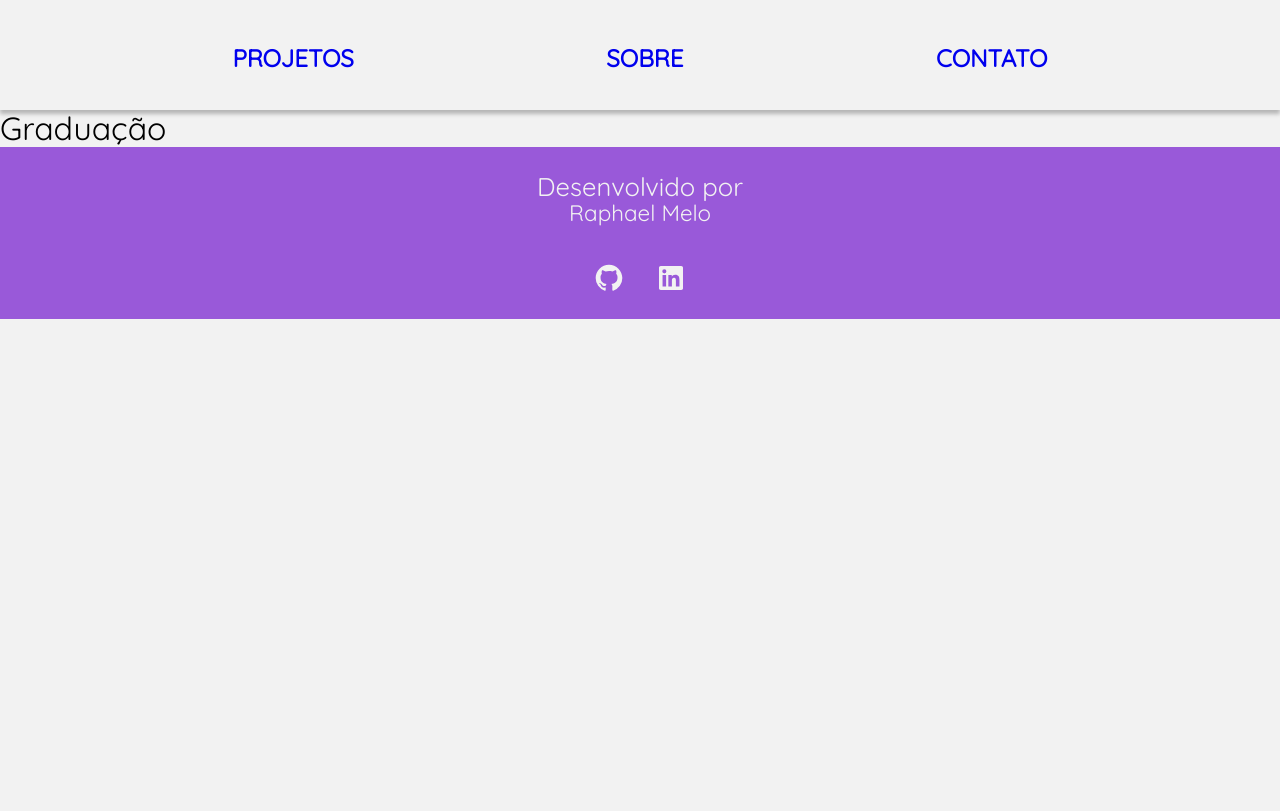
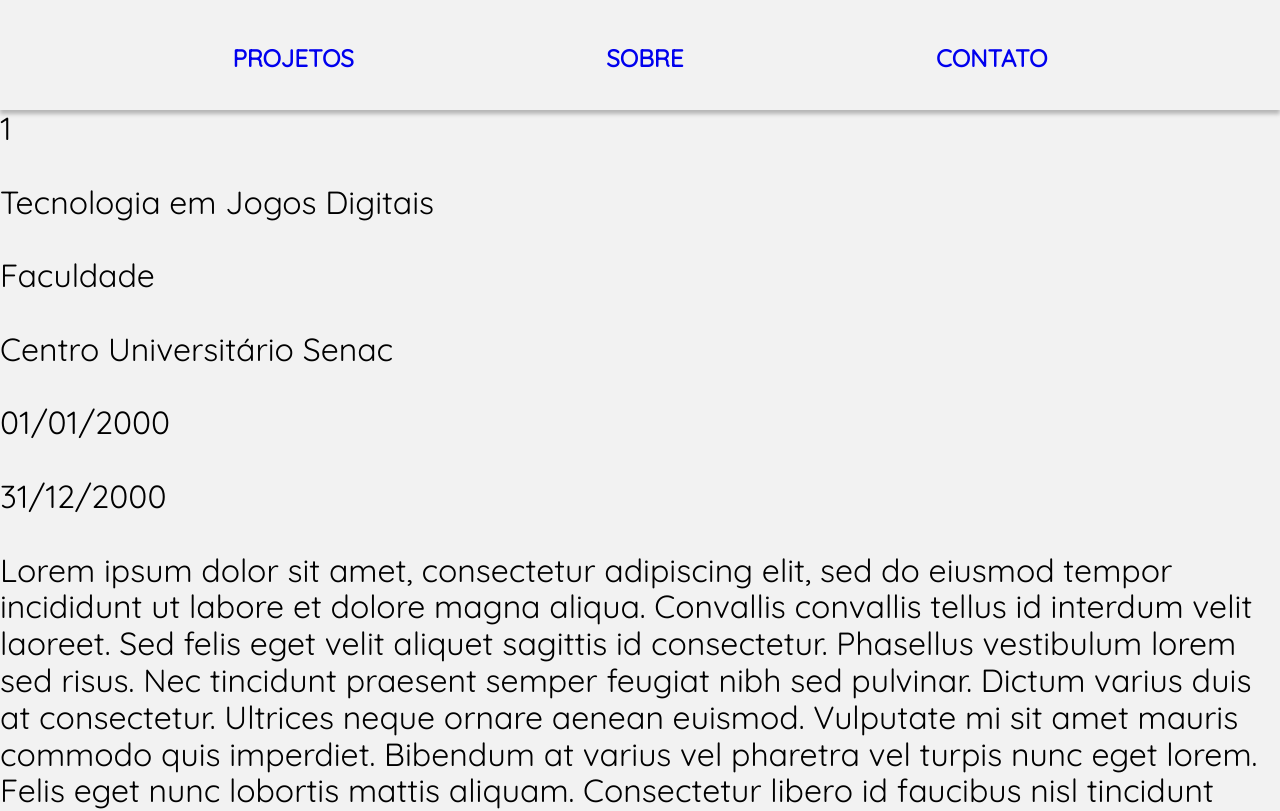
Before and after one commit to RaphaelO-Melo/Portfolio-2.0, a React (Create React App) app in the folder portfolio/: page /graduation in a window 1280 px wide. Shown: the top 811 px of the page. Built offline with nearby package versions, Linux system fonts and the light colour scheme.

Commit message:
Data for graduantion and selection
Using json to store data for the graduation page and using Library functions to find infos and display on screen

```diff
--- /dev/null
+++ b/portfolio/src/common/Library.tsx
@@ -0,0 +1,30 @@
+import courseTypes from 'data/graduation/courseTypes.json';
+import institutions from 'data/graduation/institutions.json';
+import projects from 'data/graduation/projects.json';
+import tools from 'data/graduation/tools.json';
+import { Project } from 'types/Project';
+import { Tool } from 'types/Tool';
+
+export const convertToBrazilDate = (date: string) : string => {
+    return date.split('-').reverse().join('/');
+};
+
+export const getCourseTypeById = (id: number) : string|undefined => {
+    const found = courseTypes.find(courseType => courseType.id === id);
+    return found?.type;
+};
+
+export const getInstitutionById = (id: number) : string|undefined => {
+    const found = institutions.find(institution => institution.id === id);
+    return found?.name;
+};
+
+export const getProjectById = (id: number) : Project|undefined => {
+    const found = projects.find(project => project.id === id);
+    return found;
+};
+
+export const getToolById = (id: number) : Tool|undefined => {
+    const found = tools.find(tool => tool.id === id);
+    return found;
+};
--- a/portfolio/src/data/graduation/courseTypes.json
+++ b/portfolio/src/data/graduation/courseTypes.json
@@ -2,5 +2,9 @@
     {
         "id": 1,
         "type": "Faculdade"
+    },
+    {
+        "id": 2,
+        "type": "Curso Técnico"
     }
 ]
--- a/portfolio/src/data/graduation/institutions.json
+++ b/portfolio/src/data/graduation/institutions.json
@@ -1,7 +1,7 @@
 [
     {
         "id": 1,
-        "institution": "Centro Universitário Senac",
+        "name": "Centro Universitário Senac",
         "link": "https://www.sp.senac.br/jsp/webcas/default.jsp?newsID=a21634.htm&testeira=722&unit=CAS,CAJ,CAP&sub="
     }
 ]
--- a/portfolio/src/data/graduation/projects.json
+++ b/portfolio/src/data/graduation/projects.json
@@ -17,7 +17,7 @@
     },
     {
         "id": 3,
-        "name": "Projeto de exemplo 1",
+        "name": "Projeto de exemplo 3",
         "description": "Eget egestas purus viverra accumsan. Amet nisl suscipit adipiscing bibendum est ultricies integer. Suspendisse interdum consectetur libero id faucibus nisl tincidunt. Sit amet justo donec enim diam vulputate ut pharetra sit. Nec feugiat nisl pretium fusce id velit ut tortor pretium. Integer enim neque volutpat ac. Vestibulum sed arcu non odio. Semper risus in hendrerit gravida rutrum quisque. Sed velit dignissim sodales ut eu sem integer. Sed faucibus turpis in eu mi bibendum neque egestas. Elit pellentesque habitant morbi tristique senectus et netus. Arcu odio ut sem nulla pharetra diam sit. Imperdiet sed euismod nisi porta lorem mollis aliquam. Fermentum leo vel orci porta non pulvinar neque. Mi tempus imperdiet nulla malesuada pellentesque. Odio facilisis mauris sit amet. Etiam dignissim diam quis enim lobortis scelerisque fermentum. Amet massa vitae tortor condimentum.",
         "image": "placeholder.png",
         "institution": 3,
@@ -25,7 +25,7 @@
     },
     {
         "id": 4,
-        "name": "Projeto de exemplo 1",
+        "name": "Projeto de exemplo 4",
         "description": "Eget egestas purus viverra accumsan. Amet nisl suscipit adipiscing bibendum est ultricies integer. Suspendisse interdum consectetur libero id faucibus nisl tincidunt. Sit amet justo donec enim diam vulputate ut pharetra sit. Nec feugiat nisl pretium fusce id velit ut tortor pretium. Integer enim neque volutpat ac. Vestibulum sed arcu non odio. Semper risus in hendrerit gravida rutrum quisque. Sed velit dignissim sodales ut eu sem integer. Sed faucibus turpis in eu mi bibendum neque egestas. Elit pellentesque habitant morbi tristique senectus et netus. Arcu odio ut sem nulla pharetra diam sit. Imperdiet sed euismod nisi porta lorem mollis aliquam. Fermentum leo vel orci porta non pulvinar neque. Mi tempus imperdiet nulla malesuada pellentesque. Odio facilisis mauris sit amet. Etiam dignissim diam quis enim lobortis scelerisque fermentum. Amet massa vitae tortor condimentum.",
         "image": "placeholder.png",
         "institution": 4,
@@ -33,7 +33,7 @@
     },
     {
         "id": 5,
-        "name": "Projeto de exemplo 1",
+        "name": "Projeto de exemplo 5",
         "description": "Eget egestas purus viverra accumsan. Amet nisl suscipit adipiscing bibendum est ultricies integer. Suspendisse interdum consectetur libero id faucibus nisl tincidunt. Sit amet justo donec enim diam vulputate ut pharetra sit. Nec feugiat nisl pretium fusce id velit ut tortor pretium. Integer enim neque volutpat ac. Vestibulum sed arcu non odio. Semper risus in hendrerit gravida rutrum quisque. Sed velit dignissim sodales ut eu sem integer. Sed faucibus turpis in eu mi bibendum neque egestas. Elit pellentesque habitant morbi tristique senectus et netus. Arcu odio ut sem nulla pharetra diam sit. Imperdiet sed euismod nisi porta lorem mollis aliquam. Fermentum leo vel orci porta non pulvinar neque. Mi tempus imperdiet nulla malesuada pellentesque. Odio facilisis mauris sit amet. Etiam dignissim diam quis enim lobortis scelerisque fermentum. Amet massa vitae tortor condimentum.",
         "image": "placeholder.png",
         "institution": 5,
--- a/portfolio/src/data/graduation/tools.json
+++ b/portfolio/src/data/graduation/tools.json
@@ -1,27 +1,27 @@
 [
     {
         "id": 1,
-        "tool": "Java",
+        "name": "Java",
         "icon": "java.svg"
     },
     {
         "id": 2,
-        "tool": "C#",
+        "name": "C#",
         "icon": "c#.svg"
     },
     {
         "id": 3,
-        "tool": "HTML",
+        "name": "HTML",
         "icon": "html.svg"
     },
     {
         "id": 4,
-        "tool": "CSS",
+        "name": "CSS",
         "icon": "css.svg"
     },
     {
         "id": 5,
-        "tool": "Javascript",
+        "name": "Javascript",
         "icon": "javascript.svg"
     }
 ]
--- a/portfolio/src/pages/Graduation/index.tsx
+++ b/portfolio/src/pages/Graduation/index.tsx
@@ -1,7 +1,48 @@
+import courses from 'data/graduation/courses.json';
+import { getCourseTypeById, getInstitutionById, convertToBrazilDate, getProjectById, getToolById } from 'common/Library';
+
 export default function Graduation() {
+
     return (
-        <div>
-            Graduação
-        </div>
+        <section>
+            {courses.map(course => (
+                <div key={course.id}>
+                    {course.id}
+                    <br /><br />
+                    {course.name}
+                    <br /><br />
+                    {getCourseTypeById(course.type)}
+                    <br /><br />
+                    {getInstitutionById(course.institution)}
+                    <br /><br />
+                    {convertToBrazilDate(course.start_date)}
+                    <br /><br />
+                    {convertToBrazilDate(course.final_date)}
+                    <br /><br />
+                    {course.description}
+                    <br /><br />
+                    {course.link}
+                    <br /><br />
+                    {
+                        course.projects.map(project => (
+                            <div key={project}>
+                                {getProjectById(project)?.name}
+                                <br /><br />
+                                {getProjectById(project)?.description}
+                                <br /><br />
+                                {getProjectById(project)?.image}
+                                <br /><br />
+                                {getProjectById(project)?.institution}
+                                <br /><br />
+                                {getProjectById(project)?.tools.map(tool => (
+                                    getToolById(tool)?.name+' : '+getToolById(tool)?.icon
+                                ))}
+                            </div>
+                        ))
+                    }
+                    <br /><br />
+                </div>
+            ))}
+        </section>
     );
 }
--- /dev/null
+++ b/portfolio/src/types/Project.ts
@@ -0,0 +1,3 @@
+import projects from 'data/graduation/projects.json';
+
+export type Project = typeof projects[0];
--- /dev/null
+++ b/portfolio/src/types/Tool.ts
@@ -0,0 +1,3 @@
+import tools from 'data/graduation/tools.json';
+
+export type Tool = typeof tools[0];
```
